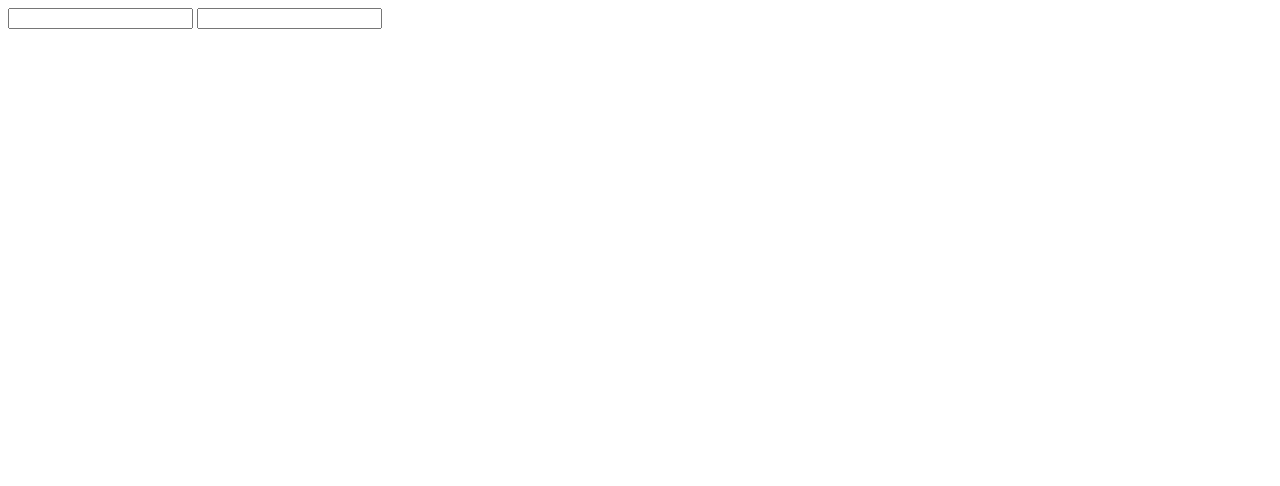
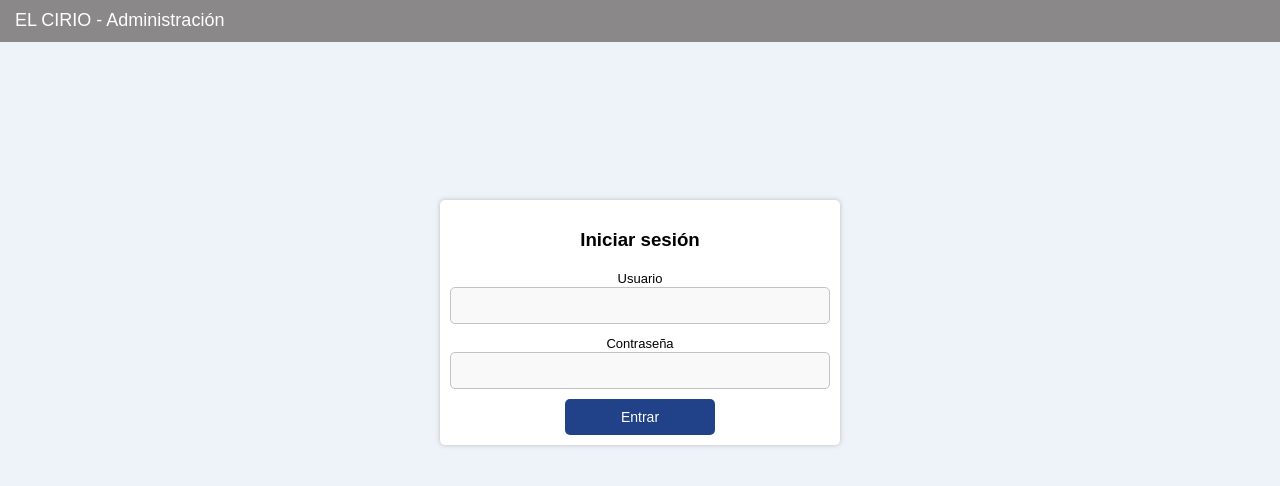
Before and after one commit to mazariegoscl/cirio, a PHP site: page / in a window 1280 px wide. Before the commit the part shown is almost empty. Shown: the top 486 px of the page. Run offline with PHP 8.4, Linux system fonts and the light colour scheme.

Commit message:
Todo pehs

```diff
--- a/index.html
+++ b/index.html
@@ -4,12 +4,28 @@
       <meta charset="UTF-8">
       <meta name="viewport" content="width=device-width, initial-scale=1.0">
       <meta http-equiv="X-UA-Compatible" content="ie=edge">
+      <link rel="stylesheet" href="src/style.css">
+      <script src="https://ajax.googleapis.com/ajax/libs/jquery/3.3.1/jquery.min.js"></script>
       <title>Document</title>
 </head>
 <body>
+      <header>
+            <div class="title-header">EL CIRIO - Administración</div>
+      </header>
       <div class="wrapper-login">
-            <input type="text" />
-            <input type="password" />
+            <h3>Iniciar sesión</h3>
+            <form style="text-align: center;">
+                  <div class="box-input">
+                        <label>Usuario</label>
+                        <input type="text" />
+                  </div>
+
+                  <div class="box-input">
+                        <label>Contraseña</label>
+                        <input type="password" />
+                  </div>
+                  <input type="submit" value="Entrar" />
+            </form>
       </div>
 </body>
 </html>
--- a/src/style.css
+++ b/src/style.css
@@ -1,5 +1,9 @@
 * {
 	font-family: "Myriad Pro", Myriad, "Liberation Sans", "Nimbus Sans L", "Helvetica Neue", Helvetica, Arial, sans-serif;
+}
+
+input {
+	outline: none;
 }
 
 html, body {
@@ -38,6 +42,55 @@ header > a.logout-header {
 	color: white;
 
 	text-decoration: none;
+}
+
+.wrapper-login {
+	width: 400px;
+	margin-top: 200px;
+	position: absolute;
+	left: 50%;
+	transform: translate(-50%);
+
+	background-color: white;
+	padding: 10px;
+	box-sizing: border-box;
+	border-radius: 5px;
+	box-shadow: 0px 0px 5px #bdbdbd;
+}
+
+.wrapper-login h3 {
+	text-align: center;
+}
+
+.wrapper-login .box-input {
+	margin-bottom: 10px;
+}
+
+.wrapper-login label {
+	font-size: 13px;
+}
+
+.wrapper-login input[type="text"], .wrapper-login input[type="password"] {
+	display: block;
+	padding: 10px;
+	width: calc(100% - 22px);
+
+	border: 1px solid #c3c3c3;
+	background-color: #f9f9f9;
+	border-radius: 5px;
+}
+
+.wrapper-login input[type="submit"] {
+	background-color: #214288;
+	border: none;
+	border-radius: 5px;
+	padding: 10px 20px;
+	color: white;
+	width: 100%;
+	box-sizing: border-box;
+	font-size: 14px;
+	max-width: 150px;
+	margin: auto;
 }
 
 .burger-button {
```
